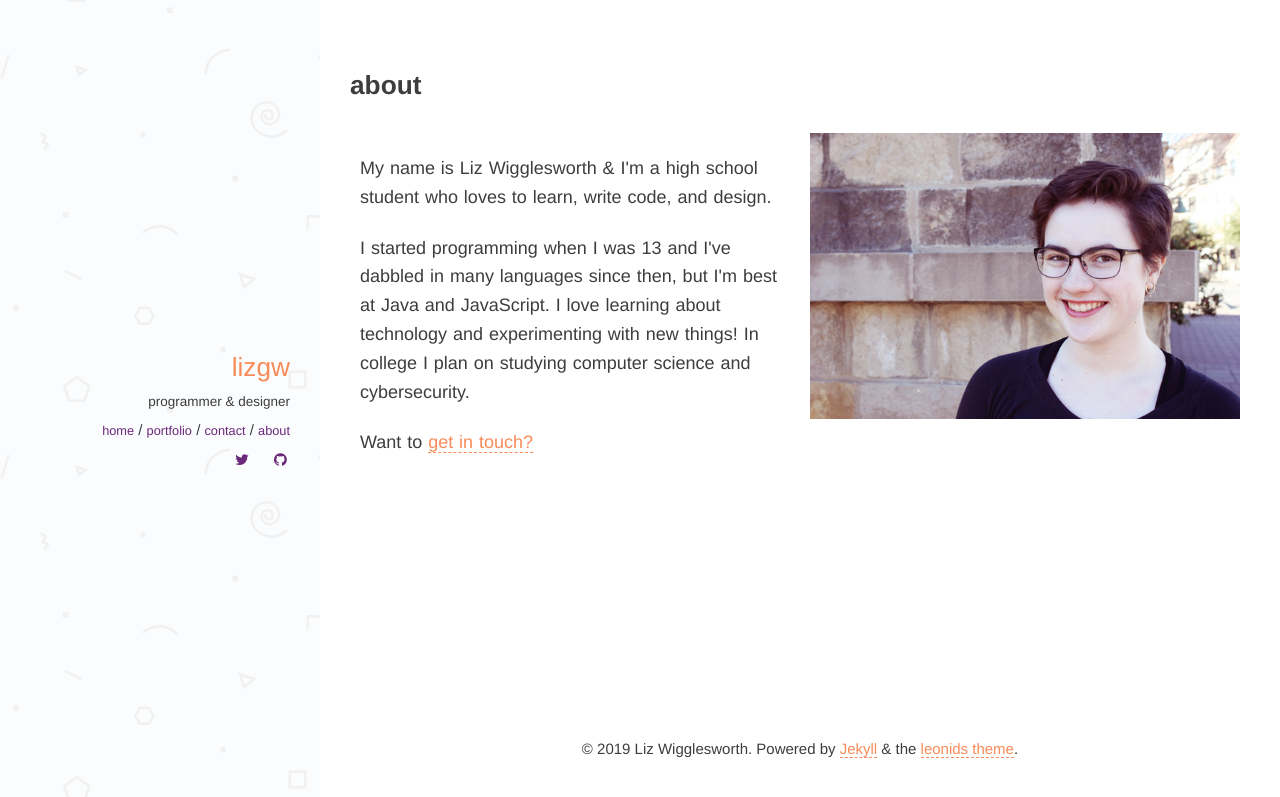
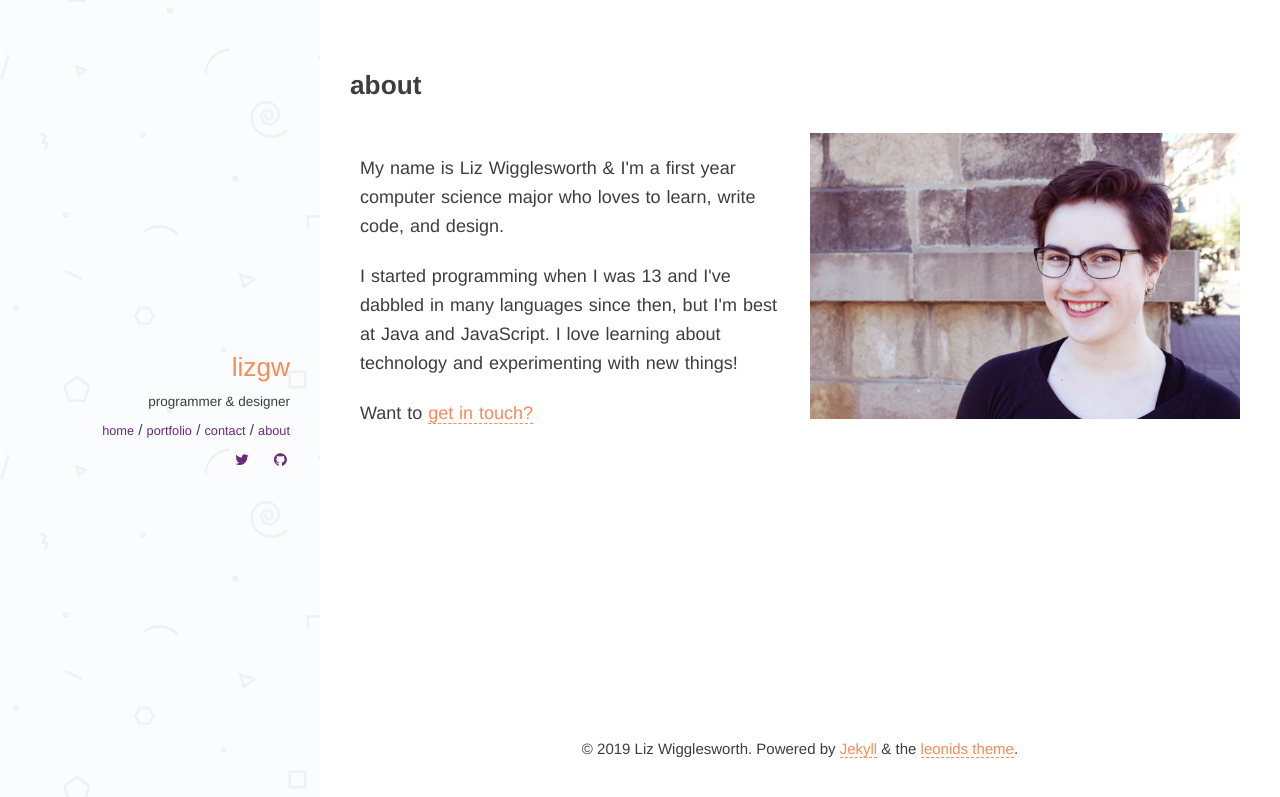
Before and after one commit to gh0staria/gh0staria.github.io, a Jekyll site: the page built from about/index.html, in a window 1280 px wide. Shown: the top 797 px of the page. Built offline with Jekyll 4.4.1, drawn with Linux system fonts in a browser that asks for light colours; some web fonts are replaced.

Commit message:
Update bio to reflect that I'm now a ~ college student ~

```diff
--- a/about/index.html
+++ b/about/index.html
@@ -3,8 +3,8 @@ title: about
 layout: page
 ---
 <div class="half">
-	<p>My name is Liz Wigglesworth & I'm a high school student who loves to learn, write code, and design.</p>
-	<p>I started programming when I was 13 and I've dabbled in many languages since then, but I'm best at Java and JavaScript. I love learning about technology and experimenting with new things! In college I plan on studying computer science and cybersecurity.</p>
+	<p>My name is Liz Wigglesworth & I'm a first year computer science major who loves to learn, write code, and design.</p>
+	<p>I started programming when I was 13 and I've dabbled in many languages since then, but I'm best at Java and JavaScript. I love learning about technology and experimenting with new things!</p>
 	<p>Want to <a href="/contact/">get in touch?</a></p>
 </div>
 <div class="half">
```
